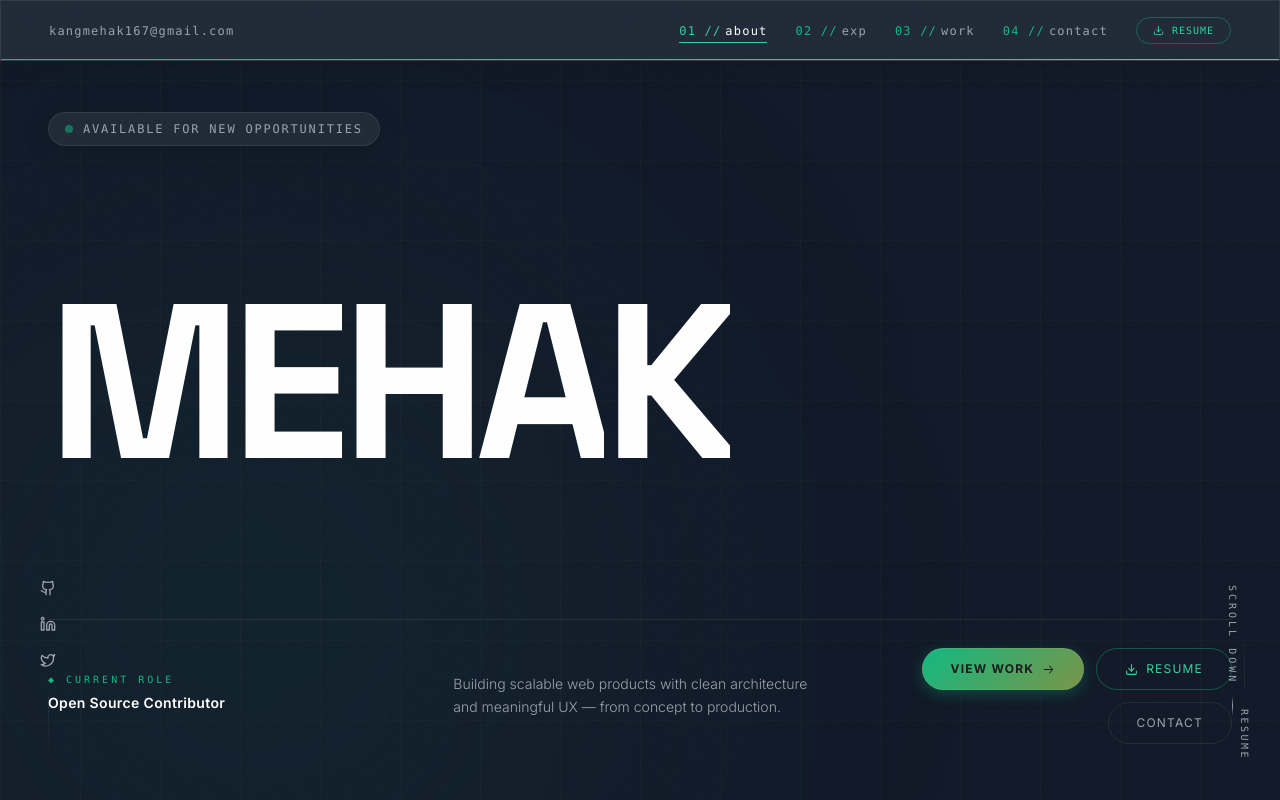
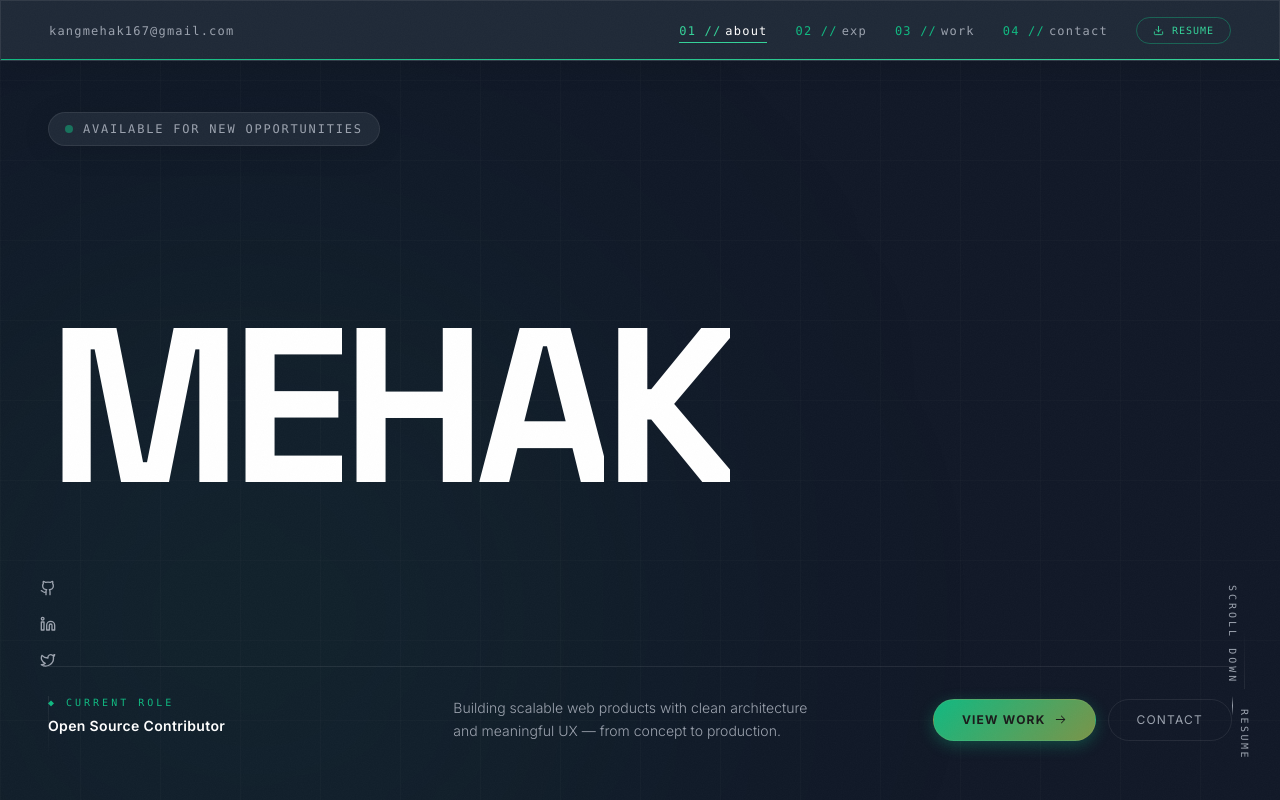
Before and after one commit to mehak-2/my-potfolio, a Next.js app: page / in a window 1280 px wide. Shown: the top 800 px of the page. Built offline with nearby package versions, Linux system fonts and the light colour scheme.

Commit message:
fix:ui changes

```diff
--- a/src/components/Hero.tsx
+++ b/src/components/Hero.tsx
@@ -122,18 +122,7 @@ export default function Hero() {
                 />
               </svg>
             </a>
-            <a
-              href="/Mehak_Developer_Resume.pdf"
-              download
-              className="px-7 py-3 text-xs tracking-widest uppercase rounded-full inline-flex items-center gap-2 border border-accent/40 text-accent-light hover:text-foreground hover:border-accent hover:bg-accent/10 transition-all duration-300 group"
-            >
-              <svg className="group-hover:translate-y-0.5 transition-transform" width="13" height="13" viewBox="0 0 24 24" fill="none" stroke="currentColor" strokeWidth="2" strokeLinecap="round" strokeLinejoin="round">
-                <path d="M21 15v4a2 2 0 0 1-2 2H5a2 2 0 0 1-2-2v-4" />
-                <polyline points="7 10 12 15 17 10" />
-                <line x1="12" y1="15" x2="12" y2="3" />
-              </svg>
-              Resume
-            </a>
+
             <a
               href="#contact"
               className="px-7 py-3 text-xs tracking-widest uppercase rounded-full inline-flex items-center gap-2 border border-card-border text-muted-text hover:text-foreground hover:border-accent/50 transition-all duration-300"
```
